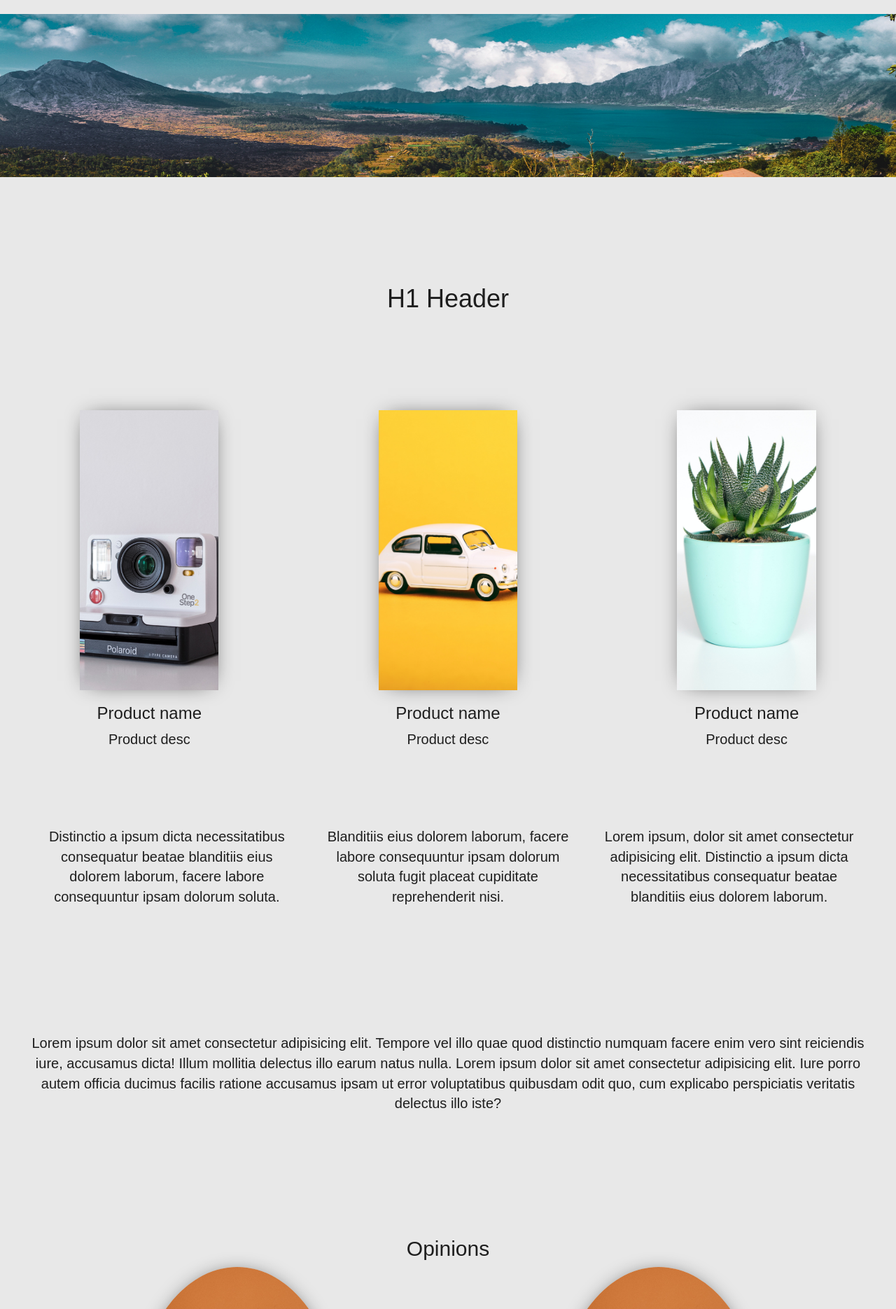
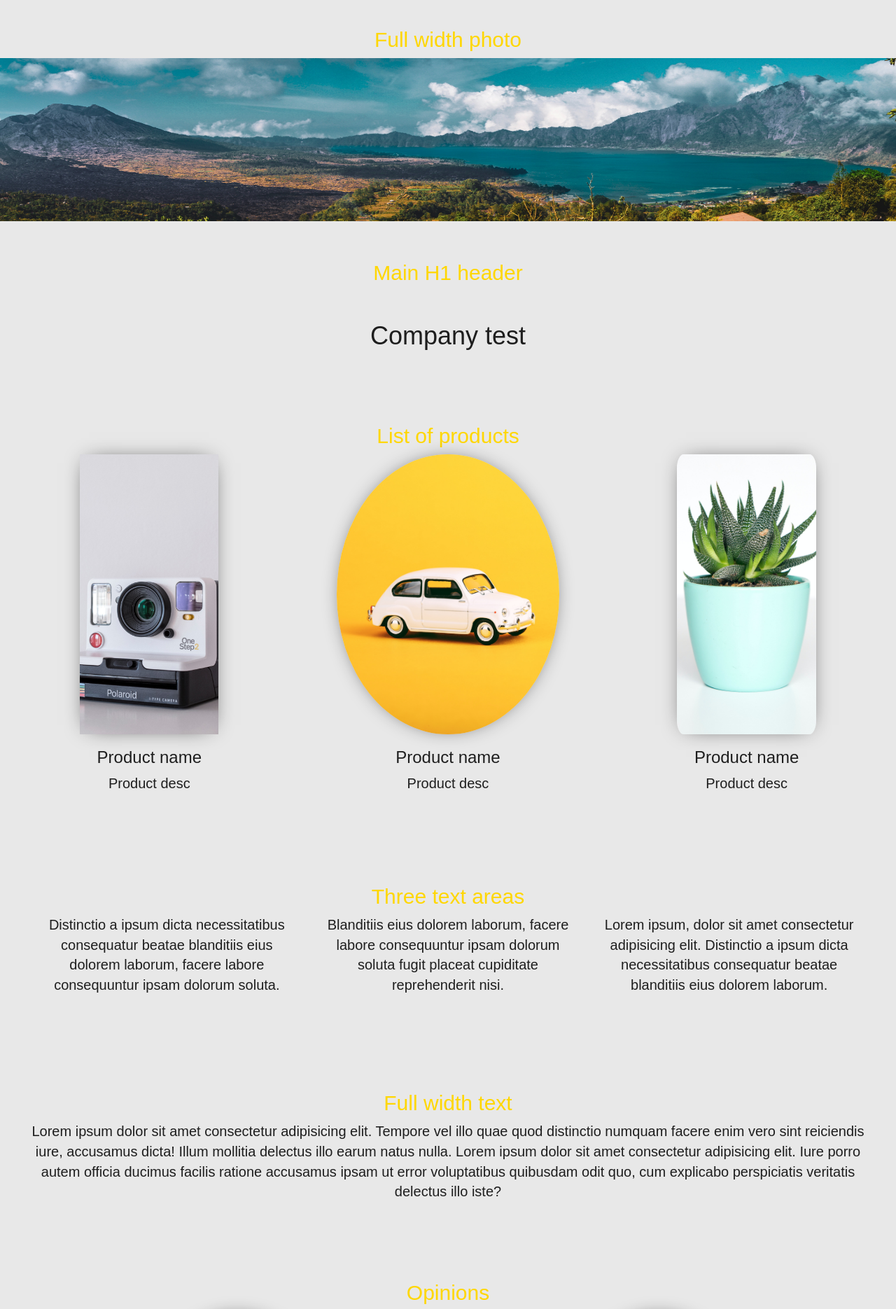
Before and after one commit to AdamMaichrzik/Zadanie_PHP, a PHP site: page / in a window 1280 px wide. Shown: the part 50-1920 px from the top of the page at 70% size. Run offline with PHP 8.4, Linux system fonts and the light colour scheme; some web fonts are replaced.

Commit message:
Added headers with box type and set color to gold

```diff
--- a/index.html
+++ b/index.html
@@ -33,7 +33,7 @@
   </head>
 
   <body>
-    <nav class="navbar" style="background-color: #1e1e1e; padding-top: 1%;">
+    <nav class="navbar sticky-top" style="background-color: #1e1e1e; padding-top: 1%;">
       <div class="col-lg-2">
         <img src="favicon.png" alt="" />
       </div>
@@ -51,6 +51,7 @@
     </nav>
     <div class="container-fluid text-center">
       <div class="row row-height">
+        <h2>Full width photo</h2>
         <img
           src="img/mountain-landscape.jpg"
           alt="Sunny mountain landscape with lake"
@@ -59,11 +60,11 @@
         />
       </div>
       <div class="row row-height-margin">
-        <div class="h1-header-div">
-          <h1 class="h1-header-text align-middle">H1 Header</h1>
-        </div>
+        <h2>Main H1 header</h2>
+          <h1 class="h1-header-text align-middle">Company test</h1>
       </div>
       <div class="row" style="margin-top: 3%;">
+        <h2>List of products</h2>
         <div class="col-lg-4">
           <img
             src="img/polaroid-photo.jpg"
@@ -86,8 +87,9 @@
             alt="Small car"
             style="
               height: 50%;
-              width: 50%;
+              width: 80%;
               object-fit: cover;
+              border-radius: 50%;
               -webkit-box-shadow: 0px 0px 30px -13px rgba(30, 30, 30, 1);
               -moz-box-shadow: 0px 0px 30px -13px rgba(30, 30, 30, 1);
               box-shadow: 0px 0px 30px -13px rgba(30, 30, 30, 1);
@@ -104,6 +106,7 @@
               height: 50%;
               width: 50%;
               object-fit: cover;
+              border-radius: 5%;
               -webkit-box-shadow: 0px 0px 30px -13px rgba(30, 30, 30, 1);
               -moz-box-shadow: 0px 0px 30px -13px rgba(30, 30, 30, 1);
               box-shadow: 0px 0px 30px -13px rgba(30, 30, 30, 1);
@@ -114,6 +117,7 @@
         </div>
       </div>
       <div class="row row-height-margin">
+        <h2>Three text areas</h2>
         <div class="col-lg-4">
           Distinctio a ipsum dicta necessitatibus consequatur beatae blanditiis eius dolorem laborum, facere labore
           consequuntur ipsam dolorum soluta.
@@ -128,6 +132,7 @@
         </div>
       </div>
       <div class="row row-height-margin">
+        <h2>Full width text</h2>
         <p>
           Lorem ipsum dolor sit amet consectetur adipisicing elit. Tempore vel illo quae quod distinctio numquam facere
           enim vero sint reiciendis iure, accusamus dicta! Illum mollitia delectus illo earum natus nulla. Lorem ipsum
--- a/style.css
+++ b/style.css
@@ -33,9 +33,10 @@ opacity: 0.8;
   padding: 5px;
 }
 
-.h1-header-div {
-
-}
 .h1-header-text {
   padding-top: 34px;
 }
+
+h2{
+    color: gold;
+}
```
